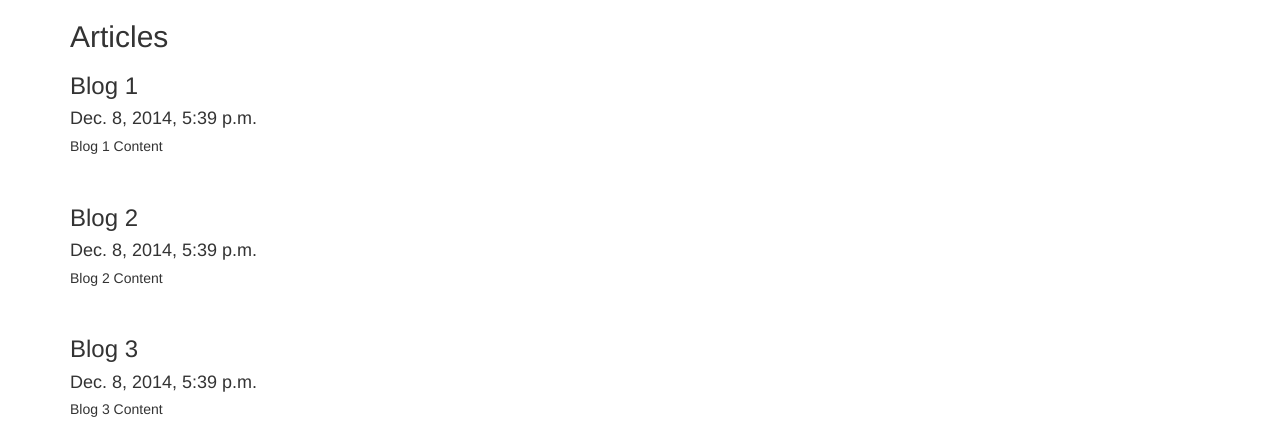
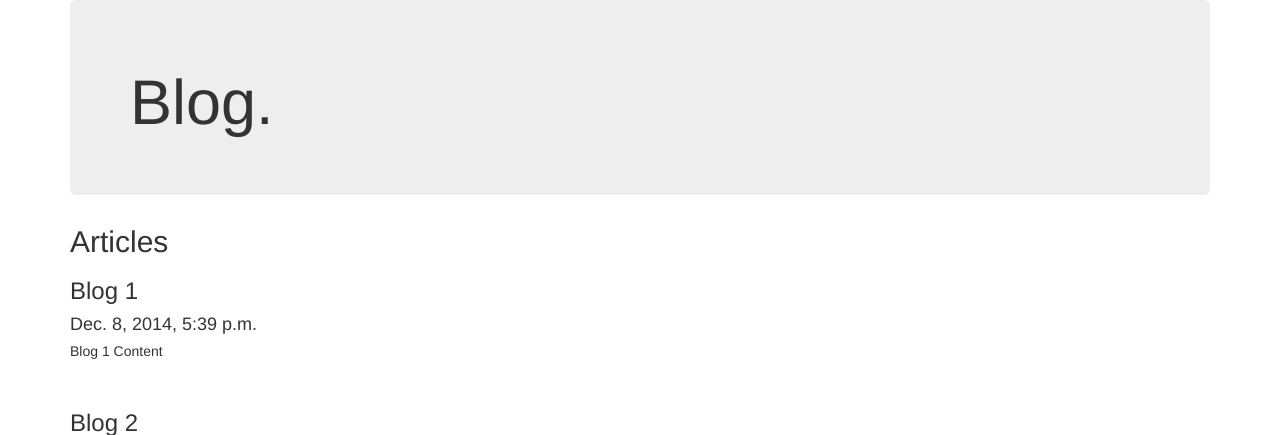
Before and after one commit to mekhami/commusings, a Django app: page /blog/ in a window 1280 px wide. Shown: the top 435 px of the page. Run offline with Django 3.2, Linux system fonts and the light colour scheme; data comes from the database, SQL or seed files in the repository; some libraries are stand-ins or nearby versions.

Commit message:
added jumbotron

```diff
--- a/blog/templates/base.html
+++ b/blog/templates/base.html
@@ -7,6 +7,9 @@
 </head>
 <body>
 <div class="container">
+    <div class="jumbotron">
+        <h1>Blog.</h1>
+    </div>
 {% block content %}
 {% endblock %}
 </div>
```
